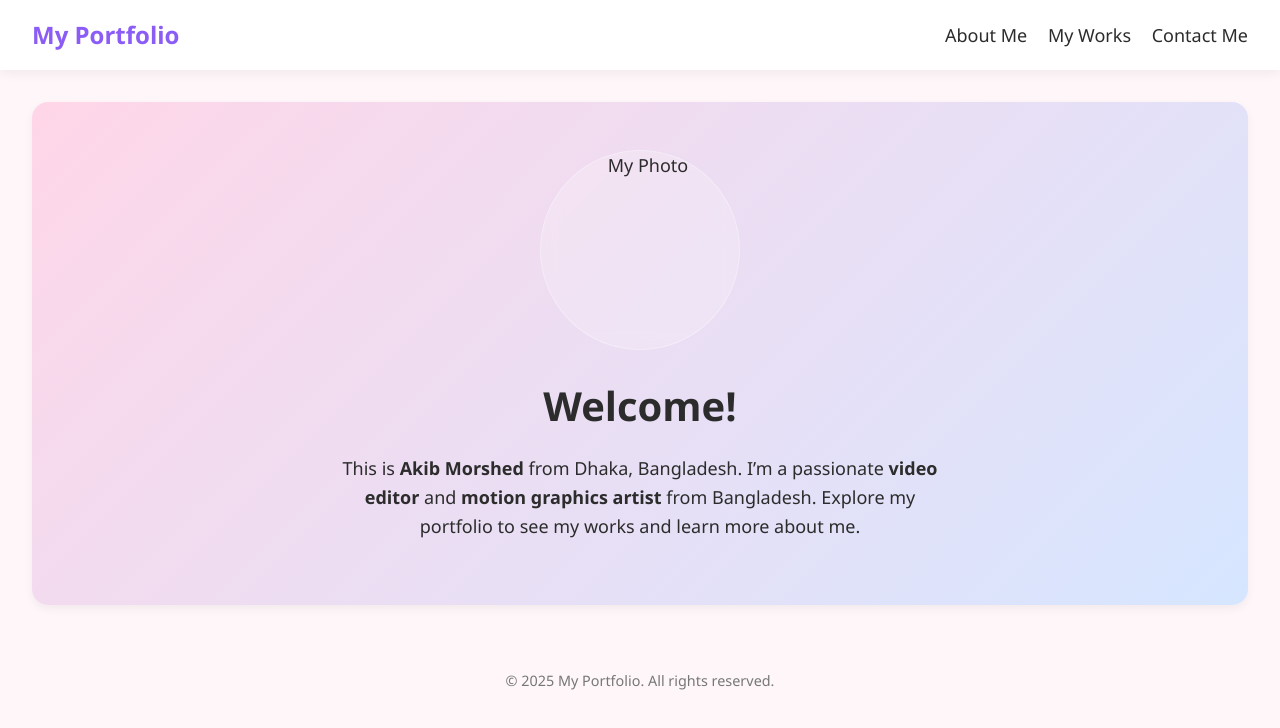
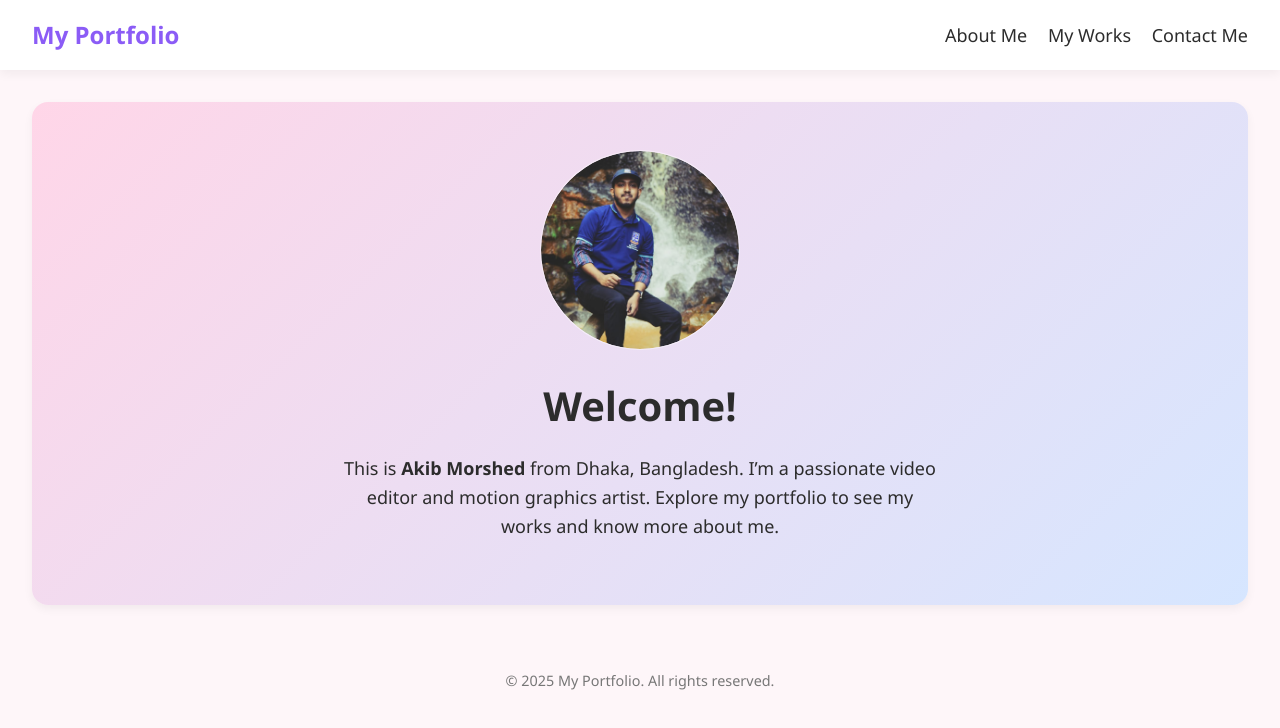
Before and after one commit to Akib-du/ptflo, a plain HTML site: page index.html in a window 1280 px wide. Drawn offline with Linux system fonts and the light colour scheme.

Commit message:
Update index.html

```diff
--- a/index.html
+++ b/index.html
@@ -112,10 +112,10 @@
 
   <section class="hero">
  <div class="hero-glass">
-  <img src="assets/myphoto1.jpeg" alt="My Photo" class="hero-image"/>
+  <img src="myphoto1.jpeg" alt="My Photo" class="hero-image"/>
 </div>
   <h2>Welcome!</h2>
-  <p style="font-size: 18px;">This is <b>Akib Morshed</b> from Dhaka, Bangladesh. I’m a passionate <b>video editor</b> and <b>motion graphics artist</b> from Bangladesh. Explore my portfolio to see my works and learn more about me.</p>
+  <p style="font-size: 18px;">This is <b>Akib Morshed</b> from Dhaka, Bangladesh. I’m a passionate video editor and motion graphics artist. Explore my portfolio to see my works and know more about me.</p>
 </section>
 
   <footer>
```
